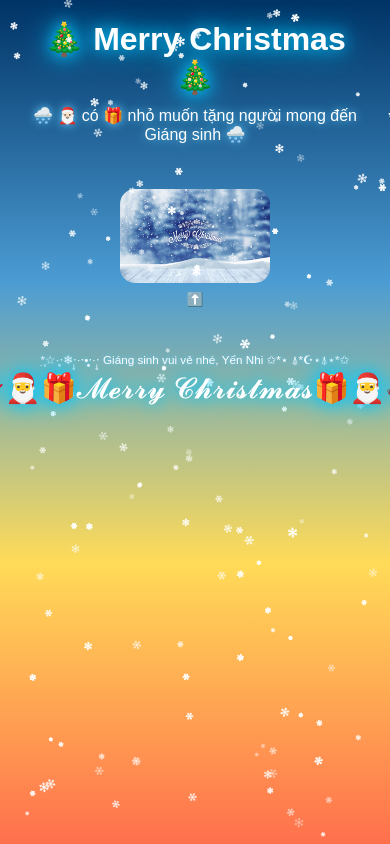
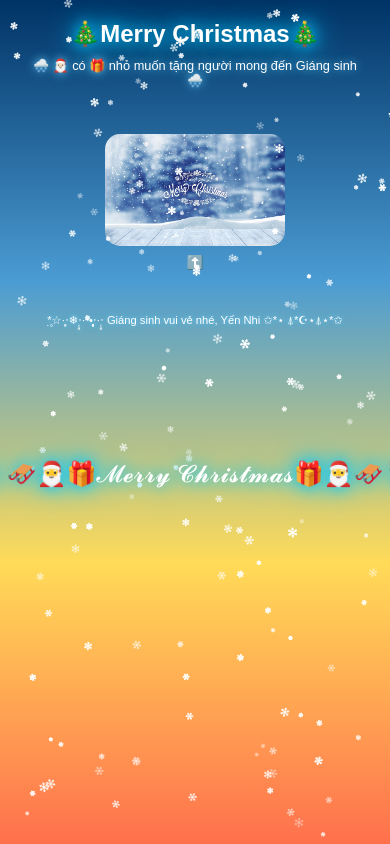
Before and after one commit to PhamTrung1204/merrychrismas, a plain HTML site: page index.html in a window 390 px wide. Drawn offline with Linux system fonts and the light colour scheme.

Commit message:
Fix responsive

```diff
--- a/style.css
+++ b/style.css
@@ -199,7 +199,7 @@ button:hover {
   }
 
   header p {
-    font-size: 1.3rem;
+    font-size: 1.5rem;
   }
 
   .tree img {
@@ -218,7 +218,7 @@ button:hover {
   }
 
   header p {
-    font-size: 1.2rem;
+    font-size: 1rem;
   }
 
   .tree img {
@@ -236,31 +236,39 @@ button:hover {
   }
 }
 
-@media (max-width: 480px) {
+/* Phong cách responsive */
+@media (max-width: 400px) {
   body {
     padding: 0 10px;
   }
 
   header h1 {
-    font-size: 2rem;
+    font-size: 1.5rem; /* Giảm kích thước chữ */
+    white-space: nowrap; /* Đảm bảo không rớt dòng */
   }
 
   header p {
-    font-size: 1rem;
+    font-size: 0.8rem; /* Giảm kích thước chữ */
+    line-height: 1.2; /* Giảm khoảng cách dòng */
   }
 
   .tree img {
-    width: 150px;
+    width: 180px; /* Giảm kích thước ảnh */
+  }
+
+  footer p {
+    font-size: 0.7rem; /* Giảm kích thước chữ */
+  }
+
+  .santa {
+    font-size: 1.5rem; /* Giảm kích thước chữ */
+    margin-top: 10px;
+    white-space: nowrap; /* Đảm bảo không rớt dòng */
   }
 
   button {
-    width: 60px;
-    height: 60px;
-  }
-
-  .santa {
-    font-size: 1.8rem;
-    top: 40%;
+    width: 50px; /* Giảm kích thước nút */
+    height: 50px;
   }
 }
 
```
Also changed, not shown: index.html (+1 -1 lines).
